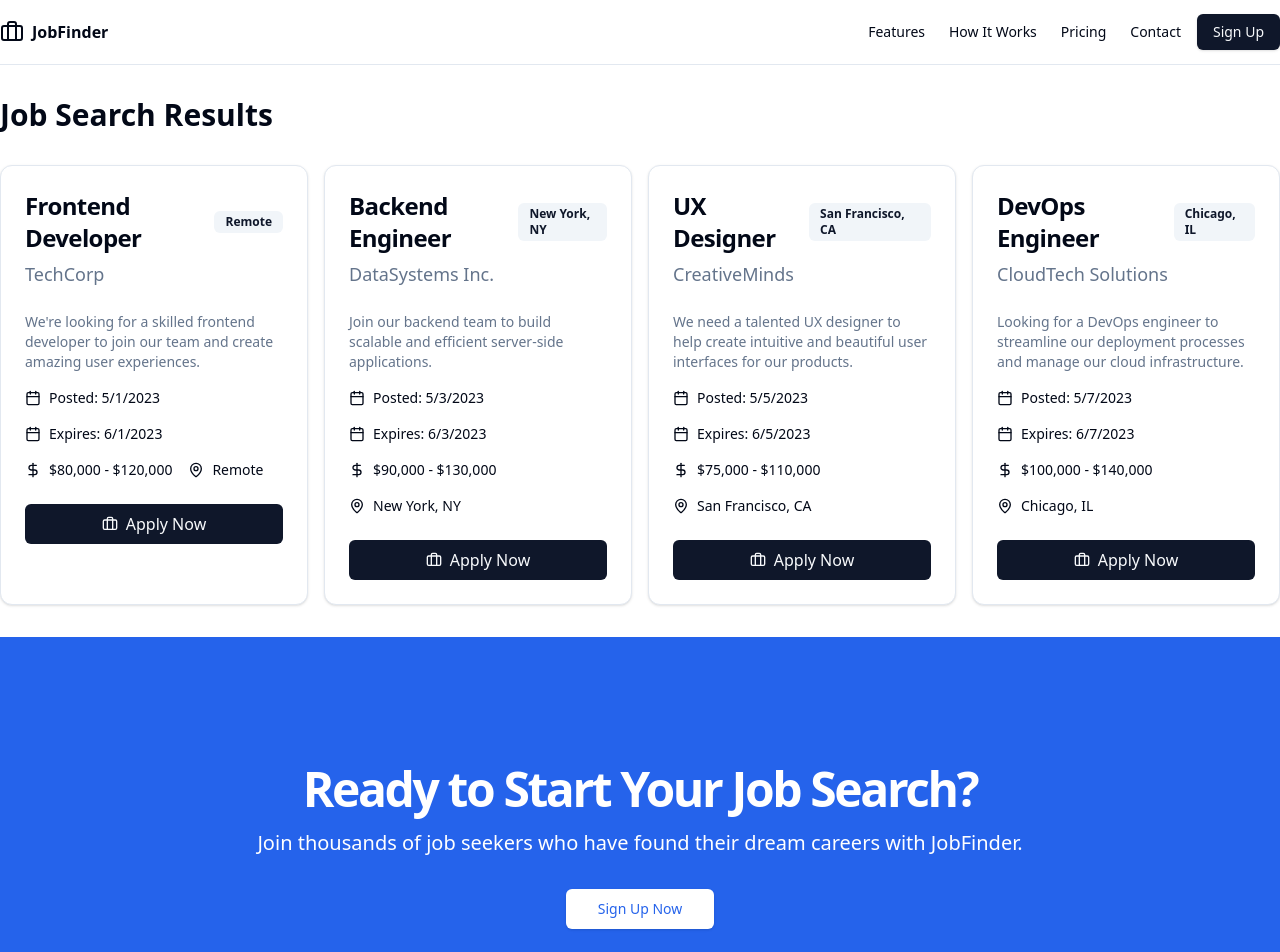
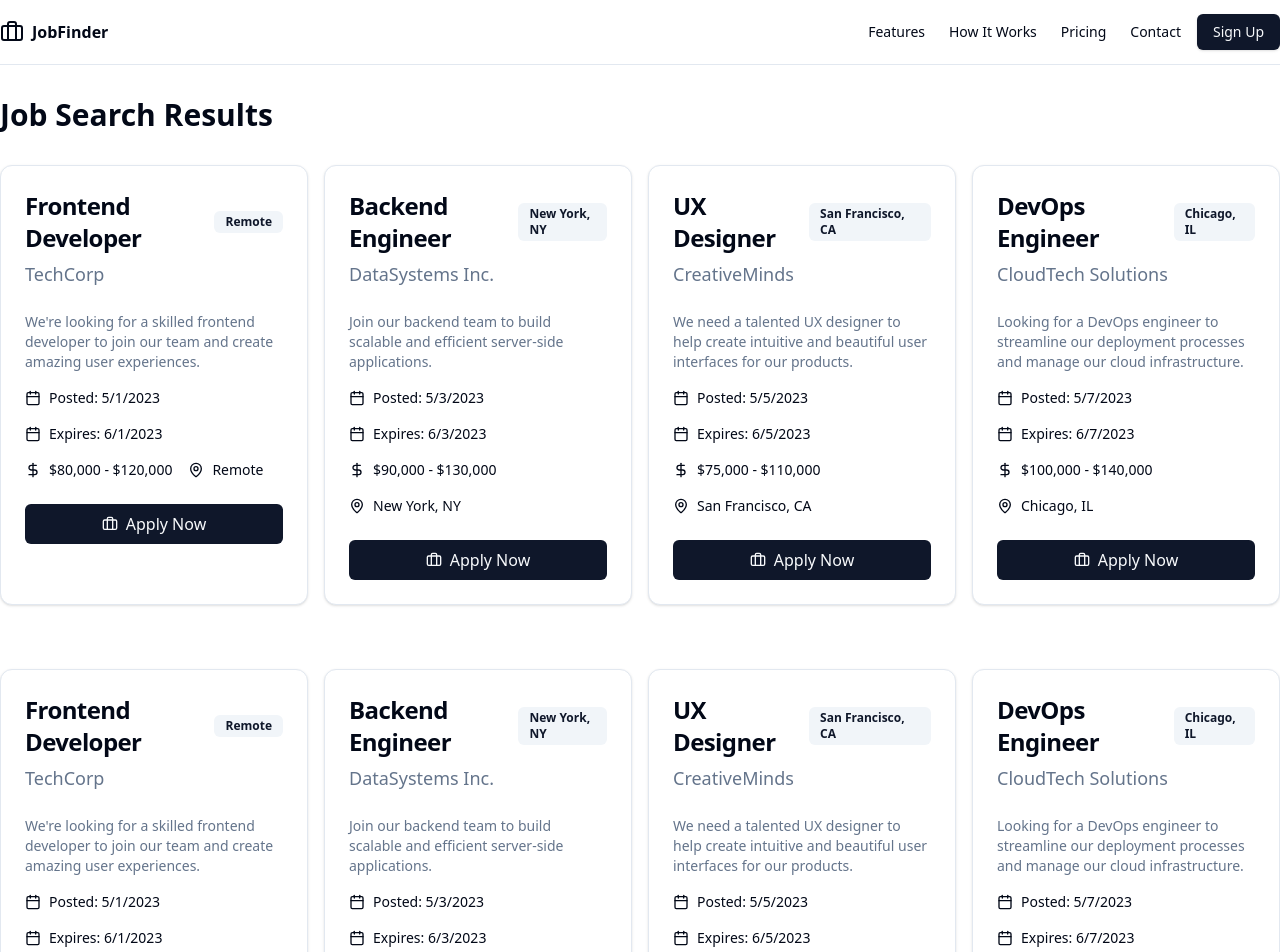
Before and after one commit to paniklas/job-find, a Next.js app: page /search in a window 1280 px wide. Shown: the top 952 px of the page. Built offline with nearby package versions, Linux system fonts and the light colour scheme.

Commit message:
add more data in search

```diff
--- a/app/search/page.jsx
+++ b/app/search/page.jsx
@@ -3,7 +3,7 @@ import JobGrid from "@/components/search/job-grid";
 
 const SearchPage = () => {
     return (
-      <div className="container mx-auto py-8">
+      <div className="container mx-auto py-8 min-h-screen">
         <h1 className="text-3xl font-bold mb-8">Job Search Results</h1>
         <JobGrid jobs={sampleJobs} />
       </div>
--- a/components/search/job-grid.jsx
+++ b/components/search/job-grid.jsx
@@ -5,7 +5,7 @@ export default function JobGrid({ jobs }) {
     console.log("Jobs After Search", jobs);
 
     return (
-        <div className="grid grid-cols-1 sm:grid-cols-2 lg:grid-cols-3 xl:grid-cols-4 gap-4">
+        <div className="grid grid-cols-1 sm:grid-cols-2 lg:grid-cols-3 xl:grid-cols-4 gap-4 gap-y-16">
             {jobs.map((job) => (
                 <JobCard key={job.id} job={job} />
             ))}
--- a/data/sampledata.js
+++ b/data/sampledata.js
@@ -39,4 +39,44 @@ export const sampleJobs = [
         salary: "$100,000 - $140,000",
         location: "Chicago, IL"
     },
+    {
+        id: "5",
+        title: "Frontend Developer",
+        company: "TechCorp",
+        description: "We're looking for a skilled frontend developer to join our team and create amazing user experiences.",
+        createdDate: "2023-05-01",
+        expirationDate: "2023-06-01",
+        salary: "$80,000 - $120,000",
+        location: "Remote"
+    },
+    {
+        id: "6",
+        title: "Backend Engineer",
+        company: "DataSystems Inc.",
+        description: "Join our backend team to build scalable and efficient server-side applications.",
+        createdDate: "2023-05-03",
+        expirationDate: "2023-06-03",
+        salary: "$90,000 - $130,000",
+        location: "New York, NY"
+    },
+    {
+        id: "7",
+        title: "UX Designer",
+        company: "CreativeMinds",
+        description: "We need a talented UX designer to help create intuitive and beautiful user interfaces for our products.",
+        createdDate: "2023-05-05",
+        expirationDate: "2023-06-05",
+        salary: "$75,000 - $110,000",
+        location: "San Francisco, CA"
+    },
+    {
+        id: "8",
+        title: "DevOps Engineer",
+        company: "CloudTech Solutions",
+        description: "Looking for a DevOps engineer to streamline our deployment processes and manage our cloud infrastructure.",
+        createdDate: "2023-05-07",
+        expirationDate: "2023-06-07",
+        salary: "$100,000 - $140,000",
+        location: "Chicago, IL"
+    },
   ]
```
